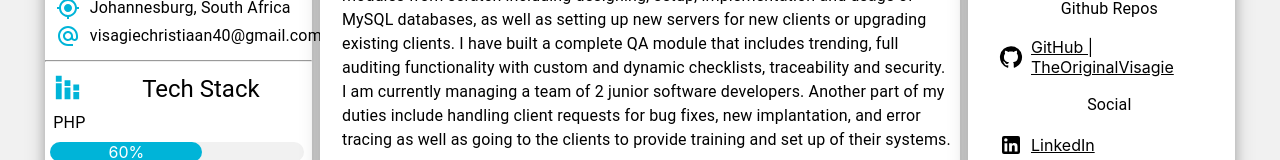
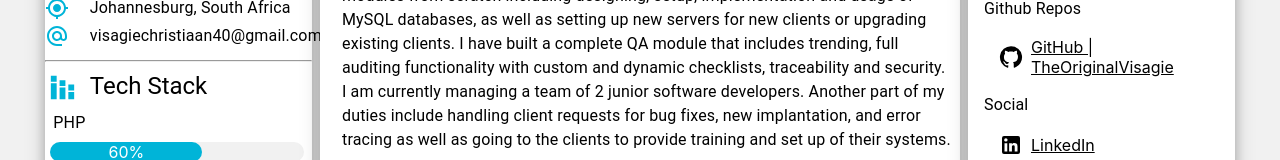
Before and after one commit to theoriginalvisagie/online-cv, a React (Create React App) app in the folder online-cv/: page / in a window 1280 px wide. Shown: the part 303-463 px from the top of the page. Built offline with nearby package versions, Linux system fonts and the light colour scheme.

Commit message:
style update

```diff
--- a/online-cv/src/App.css
+++ b/online-cv/src/App.css
@@ -2,9 +2,9 @@ body {
   background-color: rgb(241, 241, 241);
 }
 
-.App {
-  text-align: center;
-}
+/* .App {
+  /* text-align: left;
+} */
 
 .App-logo {
   height: 40vmin;
@@ -17,7 +17,7 @@ body {
   }
 }
 
-.App-header {
+/* .App-header {
   background-color: #282c34;
   min-height: 100vh;
   display: flex;
@@ -26,21 +26,21 @@ body {
   justify-content: center;
   font-size: calc(10px + 2vmin);
   color: white;
-}
+} */
 
-.App-link {
+/* .App-link {
   color: #61dafb;
-}
+} */
 
 .Ppic{
   width: 350px;
 }
 
-.centerMe{
+/* .centerMe{
   align-items: center;
   justify-content: center;
   display: flex;
-}
+} */
 
 @keyframes App-logo-spin {
   from {
```
